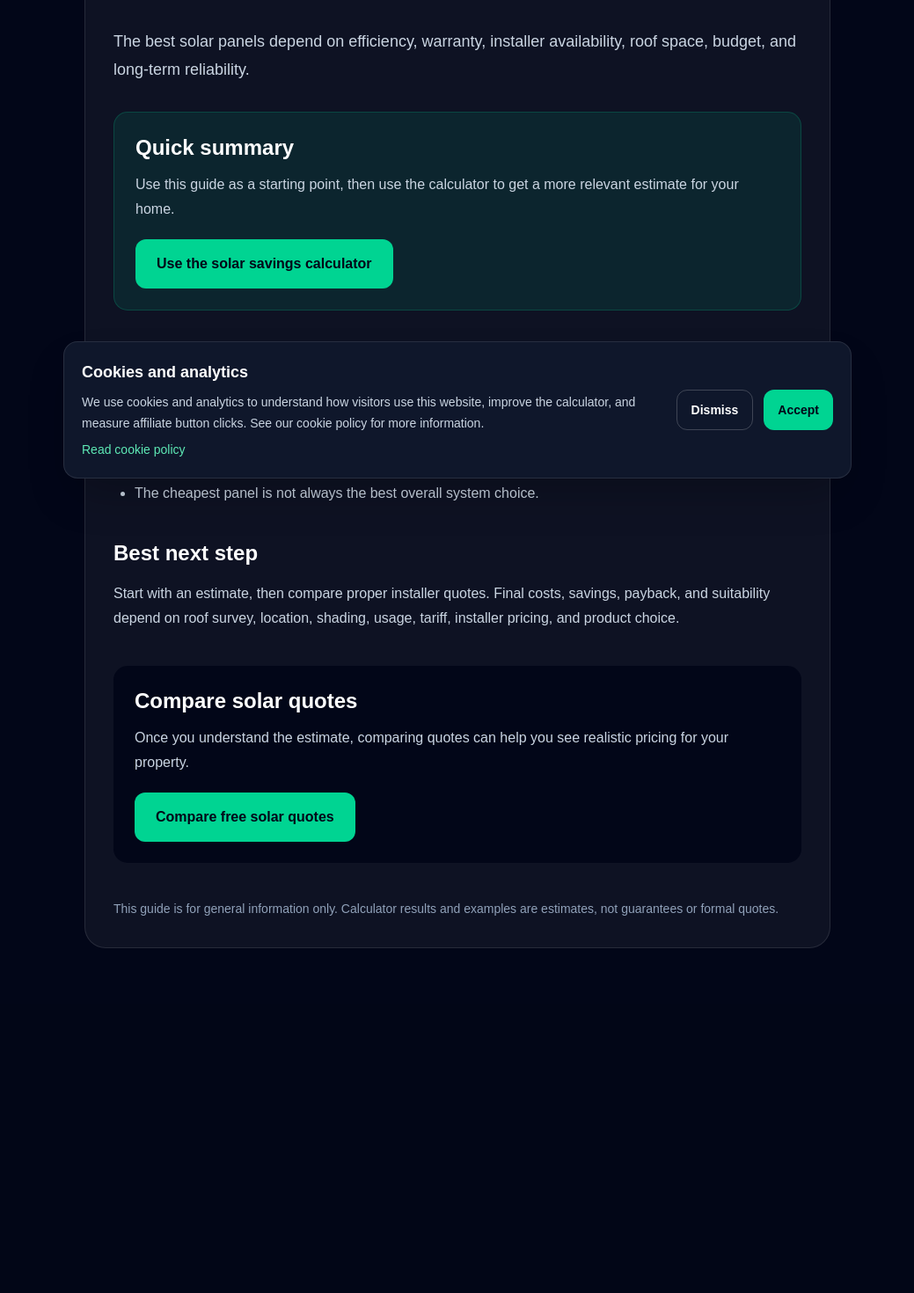
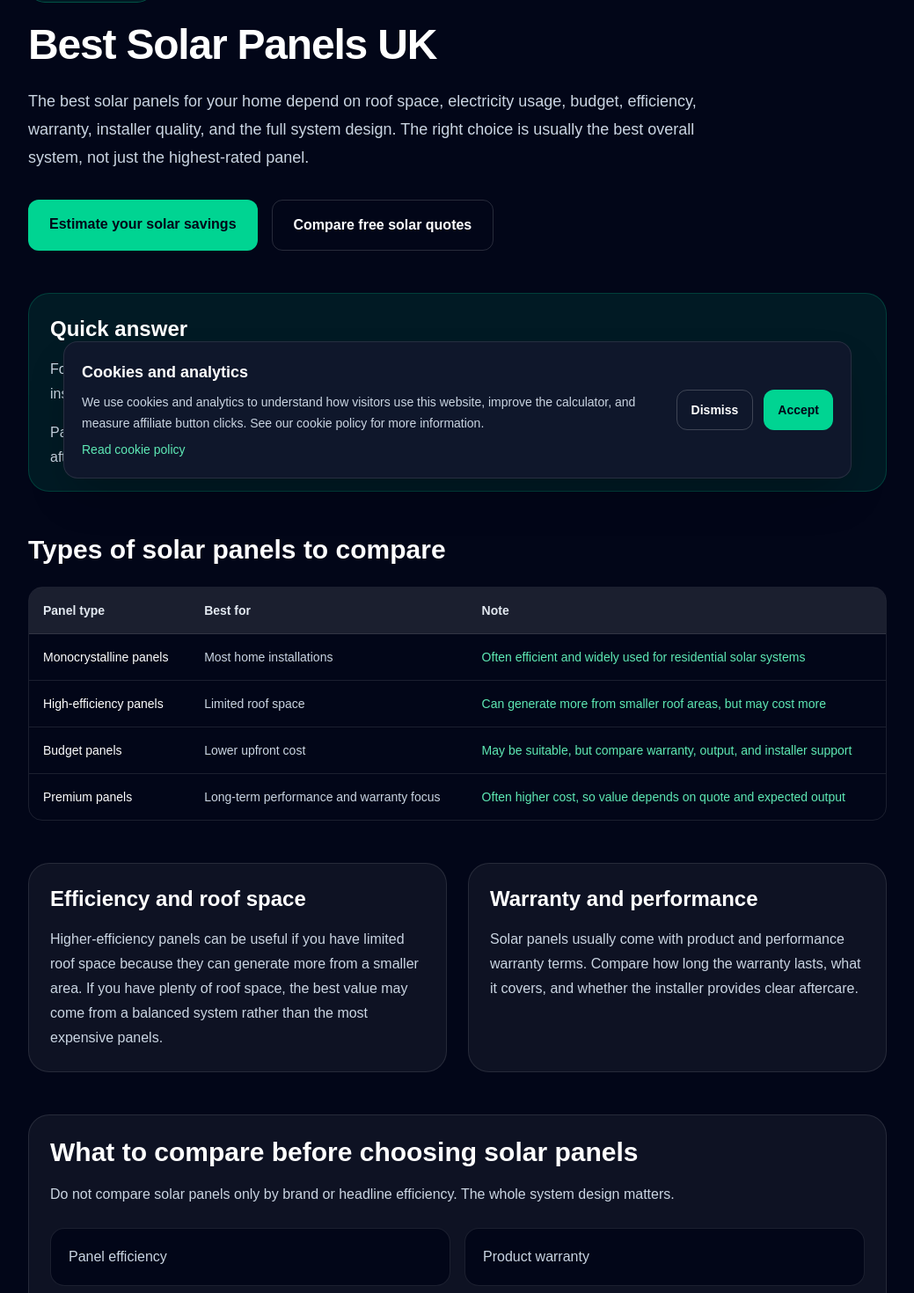
Before and after one commit to 786infinite/solar-savings-calculator-uk, a Next.js app: page /best-solar-panels-uk in a window 1280 px wide. Shown: the part 240-1710 px from the top of the page at 88% size, without its empty margins (120-1159 px from the left). Before the commit the page ends 1382 px from the top, so only its background shows below. Built offline with nearby package versions, Linux system fonts and the light colour scheme.

Commit message:
Improve solar panels guide

```diff
--- a/app/best-solar-panels-uk/page.tsx
+++ b/app/best-solar-panels-uk/page.tsx
@@ -1,82 +1,293 @@
-export default function GuidePage() {
-  const title = "Best Solar Panels UK";
-  const intro = "The best solar panels depend on efficiency, warranty, installer availability, roof space, budget, and long-term reliability.";
-  const bullets = [
-  "Higher efficiency panels can help where roof space is limited.",
-  "Warranty and product support matter.",
-  "Panel choice should be considered alongside inverter and installation quality.",
-  "The cheapest panel is not always the best overall system choice."
+import SiteShell from "@/components/SiteShell";
+
+const panelTypes = [
+  {
+    type: "Monocrystalline panels",
+    bestFor: "Most home installations",
+    note: "Often efficient and widely used for residential solar systems",
+  },
+  {
+    type: "High-efficiency panels",
+    bestFor: "Limited roof space",
+    note: "Can generate more from smaller roof areas, but may cost more",
+  },
+  {
+    type: "Budget panels",
+    bestFor: "Lower upfront cost",
+    note: "May be suitable, but compare warranty, output, and installer support",
+  },
+  {
+    type: "Premium panels",
+    bestFor: "Long-term performance and warranty focus",
+    note: "Often higher cost, so value depends on quote and expected output",
+  },
 ];
 
+const buyingFactors = [
+  "Panel efficiency",
+  "Product warranty",
+  "Performance warranty",
+  "Degradation rate",
+  "Installer experience",
+  "Roof space available",
+  "Shading and roof direction",
+  "Inverter compatibility",
+  "Monitoring options",
+  "Total installed system price",
+];
+
+const faqs = [
+  {
+    question: "What are the best solar panels in the UK?",
+    answer:
+      "The best solar panels depend on your roof space, budget, installer options, warranty preferences, and expected generation. A higher-efficiency panel may be useful where roof space is limited.",
+  },
+  {
+    question: "Are premium solar panels worth it?",
+    answer:
+      "Premium panels may offer higher efficiency, stronger warranties, or better long-term performance, but they can cost more. The best choice depends on the full quote, not just the panel brand.",
+  },
+  {
+    question: "Do solar panel brands matter?",
+    answer:
+      "Panel brand can matter, but installation quality, inverter choice, roof design, warranty, and aftercare are also important. A good system is more than just the panels.",
+  },
+  {
+    question: "Should I choose the cheapest solar panels?",
+    answer:
+      "Not always. Cheap panels may still work well, but you should compare efficiency, warranty, installer reputation, expected output, and total system value.",
+  },
+];
+
+export default function BestSolarPanelsUKPage() {
   return (
+    <SiteShell>
       <main className="min-h-screen bg-slate-950 text-white">
-      <section className="mx-auto max-w-4xl px-6 py-16">
+        <article className="mx-auto max-w-5xl px-6 py-16">
           <a href="/" className="text-sm font-medium text-emerald-300 hover:text-emerald-200">
             ← Back to homepage
           </a>
 
-        <article className="mt-8 rounded-3xl border border-white/10 bg-white/5 p-8">
-          <p className="mb-4 inline-flex rounded-full border border-emerald-400/30 bg-emerald-400/10 px-4 py-2 text-sm font-medium text-emerald-300">
-            UK solar guide
+          <header className="mt-8">
+            <p className="inline-flex rounded-full border border-emerald-400/30 bg-emerald-400/10 px-4 py-2 text-sm font-medium text-emerald-300">
+              Solar panel guide
             </p>
 
-          <h1 className="text-4xl font-bold">{title}</h1>
+            <h1 className="mt-6 max-w-4xl text-4xl font-bold tracking-tight sm:text-5xl">
+              Best Solar Panels UK
+            </h1>
 
-          <p className="mt-6 text-lg leading-8 text-slate-300">{intro}</p>
-
-          <div className="mt-8 rounded-2xl border border-emerald-400/20 bg-emerald-400/10 p-6">
-            <h2 className="text-2xl font-semibold">Quick summary</h2>
-            <p className="mt-3 leading-7 text-slate-300">
-              Use this guide as a starting point, then use the calculator to get
-              a more relevant estimate for your home.
+            <p className="mt-6 max-w-3xl text-lg leading-8 text-slate-300">
+              The best solar panels for your home depend on roof space,
+              electricity usage, budget, efficiency, warranty, installer quality,
+              and the full system design. The right choice is usually the best
+              overall system, not just the highest-rated panel.
             </p>
 
+            <div className="mt-8 flex flex-col gap-4 sm:flex-row">
               <a
                 href="/solar-savings-calculator"
-              className="mt-5 inline-flex rounded-xl bg-emerald-400 px-6 py-4 font-semibold text-slate-950 hover:bg-emerald-300"
+                className="rounded-xl bg-emerald-400 px-6 py-4 text-center font-semibold text-slate-950 hover:bg-emerald-300"
               >
-              Use the solar savings calculator
+                Estimate your solar savings
               </a>
-          </div>
-
-          <h2 className="mt-10 text-2xl font-semibold">Key points</h2>
-
-          <ul className="mt-4 list-disc space-y-3 pl-6 text-slate-300">
-            {bullets.map((item) => (
-              <li key={item}>{item}</li>
-            ))}
-          </ul>
-
-          <h2 className="mt-10 text-2xl font-semibold">Best next step</h2>
-
-          <p className="mt-4 leading-7 text-slate-300">
-            Start with an estimate, then compare proper installer quotes. Final
-            costs, savings, payback, and suitability depend on roof survey,
-            location, shading, usage, tariff, installer pricing, and product
-            choice.
-          </p>
-
-          <div className="mt-10 rounded-2xl bg-slate-950 p-6">
-            <h2 className="text-2xl font-semibold">Compare solar quotes</h2>
-            <p className="mt-3 leading-7 text-slate-300">
-              Once you understand the estimate, comparing quotes can help you see
-              realistic pricing for your property.
-            </p>
 
               <a
                 href="/go/solar-quotes"
-              className="mt-5 inline-flex rounded-xl bg-emerald-400 px-6 py-4 font-semibold text-slate-950 hover:bg-emerald-300"
+                className="rounded-xl border border-white/15 px-6 py-4 text-center font-semibold text-white hover:bg-white/10"
               >
                 Compare free solar quotes
               </a>
             </div>
+          </header>
 
-          <p className="mt-10 text-sm leading-6 text-slate-400">
-            This guide is for general information only. Calculator results and
-            examples are estimates, not guarantees or formal quotes.
+          <section className="mt-12 rounded-3xl border border-emerald-400/20 bg-emerald-400/10 p-6">
+            <h2 className="text-2xl font-bold">Quick answer</h2>
+
+            <p className="mt-4 leading-7 text-slate-300">
+              For most UK homes, the best solar panel is one that balances good
+              efficiency, strong warranty, reliable performance, and a fair
+              installed price. If your roof space is limited, higher-efficiency
+              panels may be worth comparing.
             </p>
+
+            <p className="mt-4 leading-7 text-slate-300">
+              Panel choice should be considered alongside inverter quality,
+              system design, roof suitability, battery options, and installer
+              aftercare.
+            </p>
+          </section>
+
+          <section className="mt-12">
+            <h2 className="text-3xl font-bold">
+              Types of solar panels to compare
+            </h2>
+
+            <div className="mt-6 overflow-hidden rounded-2xl border border-white/10">
+              <table className="w-full border-collapse text-left text-sm">
+                <thead className="bg-white/10 text-slate-200">
+                  <tr>
+                    <th className="p-4 font-semibold">Panel type</th>
+                    <th className="p-4 font-semibold">Best for</th>
+                    <th className="p-4 font-semibold">Note</th>
+                  </tr>
+                </thead>
+                <tbody>
+                  {panelTypes.map((row) => (
+                    <tr key={row.type} className="border-t border-white/10">
+                      <td className="p-4 font-medium text-white">
+                        {row.type}
+                      </td>
+                      <td className="p-4 text-slate-300">{row.bestFor}</td>
+                      <td className="p-4 text-emerald-300">{row.note}</td>
+                    </tr>
+                  ))}
+                </tbody>
+              </table>
+            </div>
+          </section>
+
+          <section className="mt-12 grid gap-6 md:grid-cols-2">
+            <div className="rounded-3xl border border-white/10 bg-white/5 p-6">
+              <h2 className="text-2xl font-bold">
+                Efficiency and roof space
+              </h2>
+
+              <p className="mt-4 leading-7 text-slate-300">
+                Higher-efficiency panels can be useful if you have limited roof
+                space because they can generate more from a smaller area. If you
+                have plenty of roof space, the best value may come from a
+                balanced system rather than the most expensive panels.
+              </p>
+            </div>
+
+            <div className="rounded-3xl border border-white/10 bg-white/5 p-6">
+              <h2 className="text-2xl font-bold">
+                Warranty and performance
+              </h2>
+
+              <p className="mt-4 leading-7 text-slate-300">
+                Solar panels usually come with product and performance warranty
+                terms. Compare how long the warranty lasts, what it covers, and
+                whether the installer provides clear aftercare.
+              </p>
+            </div>
+          </section>
+
+          <section className="mt-12 rounded-3xl border border-white/10 bg-white/5 p-6">
+            <h2 className="text-3xl font-bold">
+              What to compare before choosing solar panels
+            </h2>
+
+            <p className="mt-4 max-w-3xl leading-7 text-slate-300">
+              Do not compare solar panels only by brand or headline efficiency.
+              The whole system design matters.
+            </p>
+
+            <div className="mt-6 grid gap-4 md:grid-cols-2">
+              {buyingFactors.map((factor) => (
+                <div
+                  key={factor}
+                  className="rounded-2xl border border-white/10 bg-slate-950 p-5"
+                >
+                  <p className="text-slate-300">{factor}</p>
+                </div>
+              ))}
+            </div>
+          </section>
+
+          <section className="mt-12 rounded-3xl border border-white/10 bg-white/5 p-6">
+            <h2 className="text-3xl font-bold">
+              Solar panels, batteries, and EV charging
+            </h2>
+
+            <p className="mt-4 leading-7 text-slate-300">
+              Your panel choice may affect how much electricity the system can
+              generate, but battery storage and EV charging also change the
+              overall value. A battery can help store unused solar electricity,
+              while EV charging can increase home electricity demand.
+            </p>
+
+            <p className="mt-4 leading-7 text-slate-300">
+              If you are considering solar with a battery or EV charger, compare
+              full system quotes rather than judging panels separately.
+            </p>
+
+            <div className="mt-6 flex flex-col gap-4 sm:flex-row">
+              <a
+                href="/solar-battery-worth-it"
+                className="rounded-xl border border-white/15 px-6 py-4 text-center font-semibold text-white hover:bg-white/10"
+              >
+                Solar battery guide
+              </a>
+
+              <a
+                href="/solar-panels-and-ev-charging"
+                className="rounded-xl border border-white/15 px-6 py-4 text-center font-semibold text-white hover:bg-white/10"
+              >
+                Solar and EV charging guide
+              </a>
+            </div>
+          </section>
+
+          <section className="mt-12 rounded-3xl border border-emerald-400/20 bg-emerald-400/10 p-6">
+            <h2 className="text-3xl font-bold">
+              Compare solar panel quotes
+            </h2>
+
+            <p className="mt-4 max-w-3xl leading-7 text-slate-300">
+              A proper solar quote should include panel choice, inverter,
+              expected generation, installation cost, warranty, monitoring,
+              battery options, and roof suitability.
+            </p>
+
+            <div className="mt-6 flex flex-col gap-4 sm:flex-row">
+              <a
+                href="/go/solar-quotes"
+                className="rounded-xl bg-emerald-400 px-6 py-4 text-center font-semibold text-slate-950 hover:bg-emerald-300"
+              >
+                Compare free solar quotes
+              </a>
+
+              <a
+                href="/solar-savings-calculator"
+                className="rounded-xl border border-white/15 px-6 py-4 text-center font-semibold text-white hover:bg-white/10"
+              >
+                Estimate savings first
+              </a>
+            </div>
+          </section>
+
+          <section className="mt-12">
+            <h2 className="text-3xl font-bold">Frequently asked questions</h2>
+
+            <div className="mt-6 space-y-4">
+              {faqs.map((faq) => (
+                <div
+                  key={faq.question}
+                  className="rounded-2xl border border-white/10 bg-white/5 p-6"
+                >
+                  <h3 className="text-xl font-semibold">{faq.question}</h3>
+                  <p className="mt-3 leading-7 text-slate-300">
+                    {faq.answer}
+                  </p>
+                </div>
+              ))}
+            </div>
+          </section>
+
+          <section className="mt-12 rounded-2xl border border-white/10 bg-slate-900 p-6">
+            <h2 className="text-2xl font-bold">Important note</h2>
+
+            <p className="mt-4 text-sm leading-6 text-slate-400">
+              This guide is for general information only. Solar panel
+              suitability, generation, cost, savings, warranty value, and
+              performance depend on your roof, location, shading, system design,
+              installer, tariff, future energy prices, and product choice.
+            </p>
+          </section>
         </article>
-      </section>
       </main>
+    </SiteShell>
   );
 }
```
Lines whose indentation alone changed are shown as unchanged.
